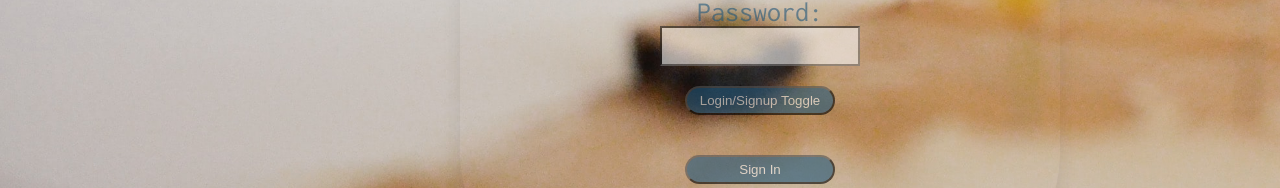
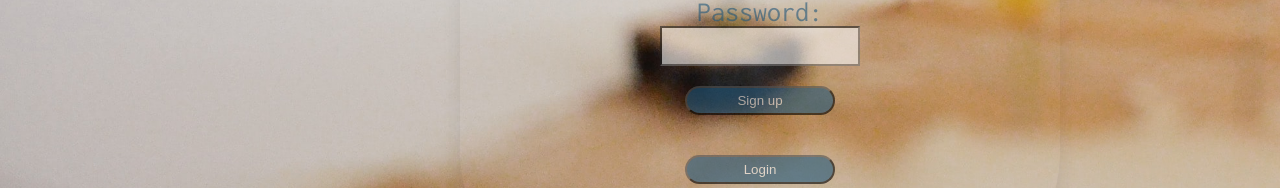
Before and after one commit to janobrienux/voyage-client, a React (Create React App) app: page / in a window 1280 px wide. Shown: the part 761-949 px from the top of the page. Built offline with nearby package versions, Linux system fonts and the light colour scheme.

Commit message:
login edit

```diff
--- a/src/components/auth/Auth.jsx
+++ b/src/components/auth/Auth.jsx
@@ -64,7 +64,9 @@ const Auth = (props) => {
       </div>
     ) : null;
   };
-
+function signUp() {
+  alert('User registered!')
+}
   return (
     <div className="form-container">
       <form onSubmit={handleSubmit}>
@@ -96,9 +98,10 @@ const Auth = (props) => {
           }}
         />
         <br />
-        <button onClick={loginToggle}>Login/Signup Toggle</button>
+        <button onClick={loginToggle}>Sign up</button>
+
         <br />
-        <button type="submit">Sign In</button>
+        <button type="submit">Login</button>
         </div>
       </form>
 
```
Also changed, not shown: 1 other file (tests, documents, lock files or other folders).
